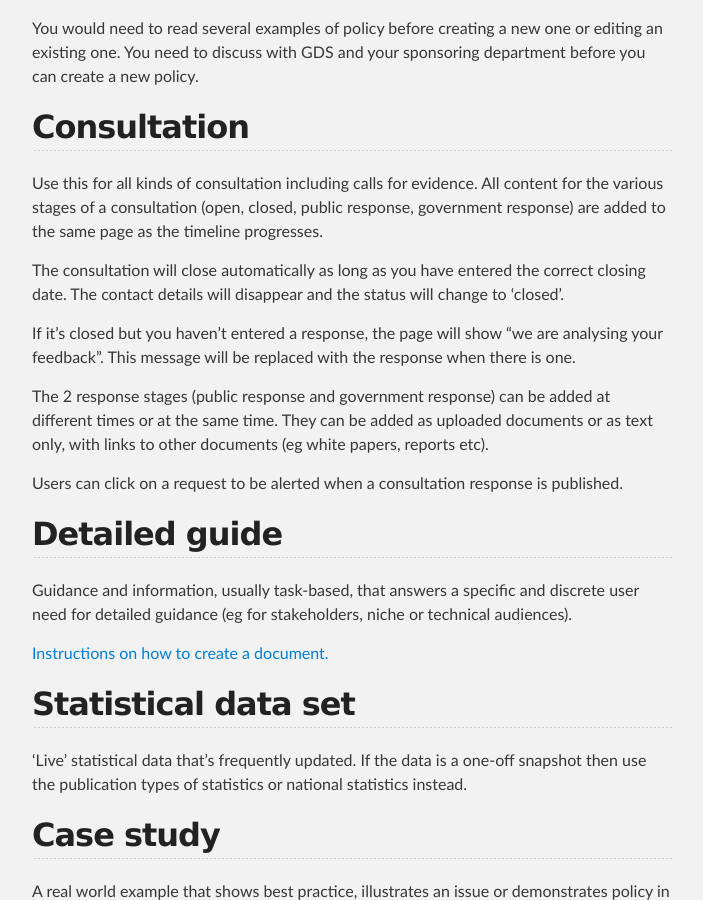
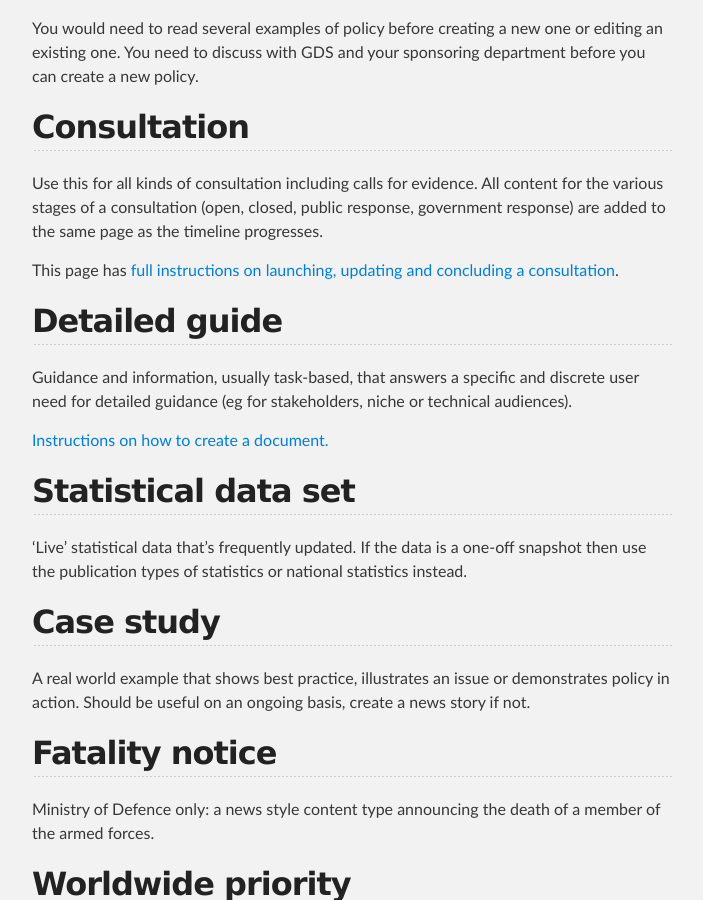
Before and after one commit to alphagov/inside-government-admin-guide, a Jekyll site: the page built from creating-documents/document-types.md, in a window 1280 px wide and 900 px high, scrolled down 6084 px. Shown: the whole window, without its empty margins (288-991 px from the left). Built offline with Jekyll 4.4.1, drawn with Linux system fonts in a browser that asks for light colours.

Commit message:
added link to consultation page

```diff
--- a/creating-documents/document-types.md
+++ b/creating-documents/document-types.md
@@ -222,14 +222,7 @@ You would need to read several examples of policy before creating a new one or e
 
 Use this for all kinds of consultation including calls for evidence. All content for the various stages of a consultation (open, closed, public response, government response) are added to the same page as the timeline progresses.
 
-The consultation will close automatically as long as you have entered the correct closing date. The contact details will disappear and the status will change to 'closed'.
-
-If it's closed but you haven't entered a response, the page will show "we are analysing your feedback". This message will be replaced with the response when there is one.
-
-The 2 response stages (public response and government response) can be added at different times or at the same time. They can be added as uploaded documents or as text only, with links to other documents (eg white papers, reports etc).
-
-Users can click on a request to be alerted when a consultation response is published.
-
+This page has [full instructions on launching, updating and concluding a consultation](http://alphagov.github.io/inside-government-admin-guide/creating-documents/launch-consultations.html).
 
 ## Detailed guide
 
```
